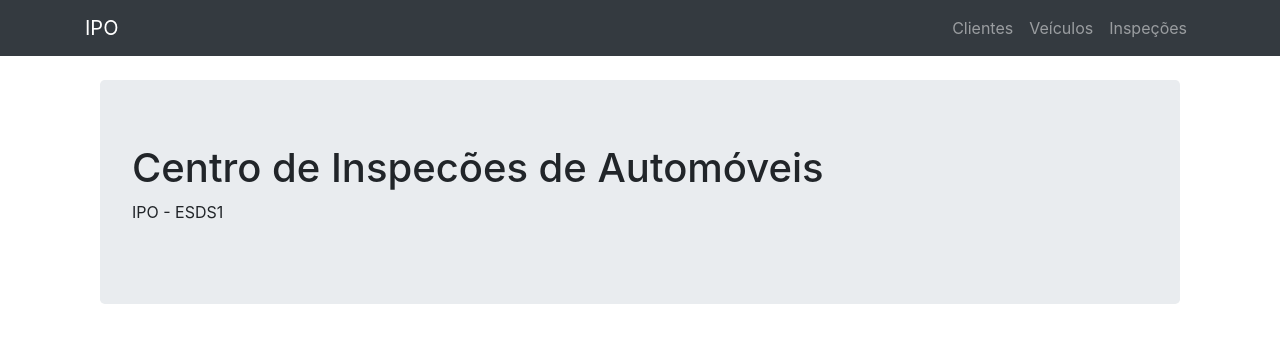
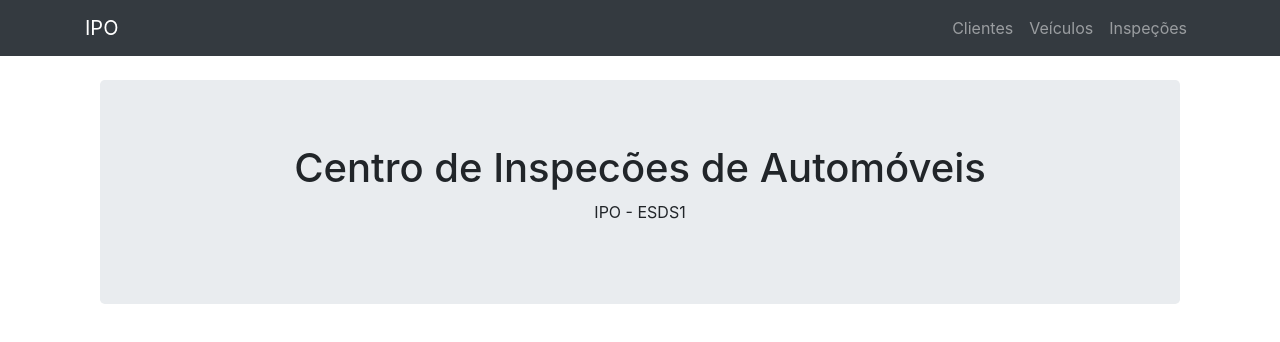
Before and after one commit to IsabellyHartmann/App-IPO, a React (Vite) app in the folder ipo/: page / in a window 1280 px wide. Shown: the top 342 px of the page. Built offline with nearby package versions, Linux system fonts and the light colour scheme.

Commit message:
Ex2 - React

```diff
--- a/ipo/src/App.jsx
+++ b/ipo/src/App.jsx
@@ -30,7 +30,7 @@ function App() {
 
 function Inicio() {
   return <div class="container">
-  <div class="jumbotron">
+  <div class="jumbotron text-center">
     <h1>Centro de Inspecões de Automóveis</h1>
     <p>IPO - ESDS1</p>
 
```
